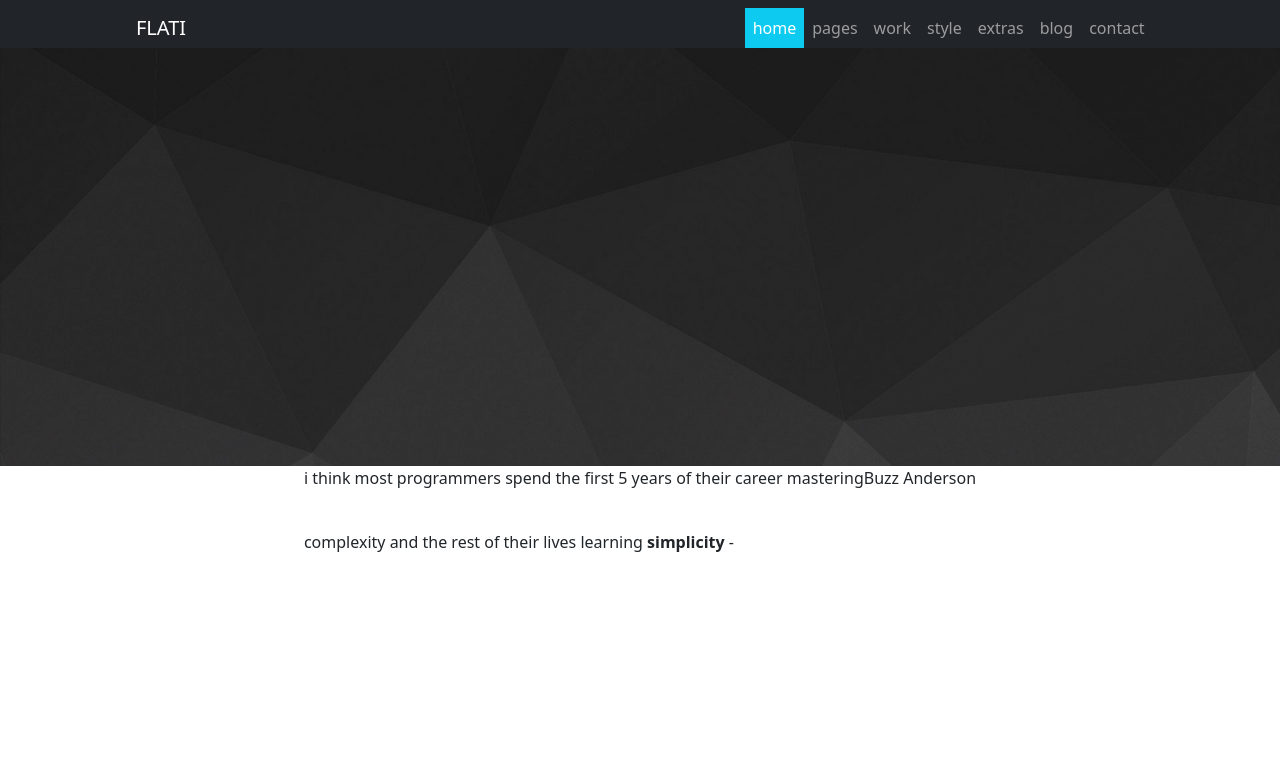
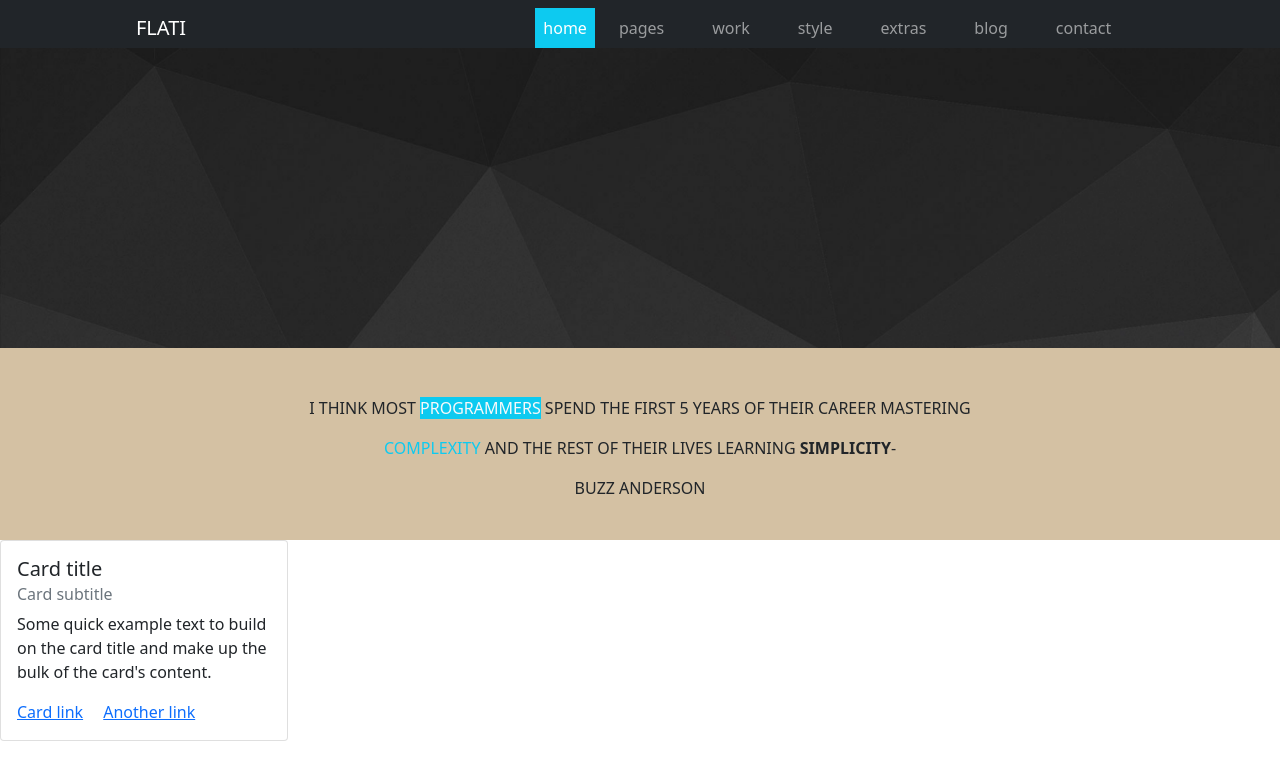
Before and after one commit to d8gaut/flati_bootstrap, a website: page index.html in a window 1280 px wide. Drawn offline with nearby package versions, Linux system fonts and the light colour scheme.

Commit message:
citation

```diff
--- a/index.html
+++ b/index.html
@@ -24,16 +24,16 @@
                         <span class="navbar-toggler-icon"></span>
                     </button>
                 </div>
-                <div class="col-5 d-flex justify-content-around p-0">
+                <div class="col-7 d-flex justify-content-around p-0">
                     <div class="collapse navbar-collapse" id="navbarNavAltMarkup">
                     <div class="navbar-nav d-flex align-items-end">
                         <a class="nav-link active bg-info" href="#">home</a>
-                        <a class="nav-link" href="#">pages</a>
-                        <a class="nav-link" href="#">work</a>
-                        <a class="nav-link" href="#">style</a>
-                        <a class="nav-link" href="#">extras</a>
-                        <a class="nav-link" href="#">blog</a>
-                        <a class="nav-link" href="#">contact</a>
+                        <a class="nav-link mx-3" href="#">pages</a>
+                        <a class="nav-link mx-3" href="#">work</a>
+                        <a class="nav-link mx-3" href="#">style</a>
+                        <a class="nav-link mx-3" href="#">extras</a>
+                        <a class="nav-link mx-3" href="#">blog</a>
+                        <a class="nav-link mx-3" href="#">contact</a>
                     </div>
                     </div>
                 </div>
@@ -41,24 +41,32 @@
         </nav>
 
         <!-- bannière -->
-        <img src="./public/img/bg-header.png" class="img-fluid" alt="bannière">
+        <div class="overflow-hidden d-flex align-items-center" style="height: 300px;">
+            <img src="./public/img/bg-header.png" class="w-100" alt="bannière">
+        </div>
 
         <!-- citation -->
-        <div class="container d-flex justify-content-center">
+        <div class="container-fluid d-flex justify-content-center" id="citation">
             <div class="row">
-                <div class="col">
-                    <p> i think most <span class="program"> programmers</span> spend the first 5 years of their career mastering</p>
-                    <br>
-                    <p> <span class="complexity">complexity</span>  and the rest of their lives learning <strong>simplicity</strong> -</p>
-                </div>
-            </div>
-            <div class="row d-block">
-                <div class="col">
-                    <p> Buzz Anderson </p>
+                <div class="col mt-5 text-uppercase text-center">
+                    <p> i think most <span class="text-light bg-info"> programmers</span> spend the first 5 years of their career mastering</p>
+                    <p> <span class="text-info">complexity</span>  and the rest of their lives learning <strong>simplicity</strong>-</p>
+                    <p class="pb-4"> Buzz Anderson </p>
                 </div>
             </div>
         </div>
 
+        <!-- carte -->
+
+        <div class="card" style="width: 18rem;">
+            <div class="card-body">
+              <h5 class="card-title">Card title</h5>
+              <h6 class="card-subtitle mb-2 text-muted">Card subtitle</h6>
+              <p class="card-text">Some quick example text to build on the card title and make up the bulk of the card's content.</p>
+              <a href="#" class="card-link">Card link</a>
+              <a href="#" class="card-link">Another link</a>
+            </div>
+          </div>
         <!--Script JS & Jquery-->
         <script src="https://code.jquery.com/jquery-3.5.1.slim.min.js" integrity="sha384-DfXdz2htPH0lsSSs5nCTpuj/zy4C+OGpamoFVy38MVBnE+IbbVYUew+OrCXaRkfj" crossorigin="anonymous"></script>
         <script src="https://cdn.jsdelivr.net/npm/popper.js@1.16.1/dist/umd/popper.min.js" integrity="sha384-9/reFTGAW83EW2RDu2S0VKaIzap3H66lZH81PoYlFhbGU+6BZp6G7niu735Sk7lN" crossorigin="anonymous"></script>            <script src="https://cdn.jsdelivr.net/npm/bootstrap@4.5.3/dist/js/bootstrap.min.js" integrity="sha384-w1Q4orYjBQndcko6MimVbzY0tgp4pWB4lZ7lr30WKz0vr/aWKhXdBNmNb5D92v7s" crossorigin="anonymous"></script>
--- a/public/sass/style.sass
+++ b/public/sass/style.sass
@@ -1,10 +1,2 @@
-/*nav*/
-@import "./nav"
-
-/*section*/
-@import "body"
-
-/*footer*/
-@import "footer"
-
-/*----------------------style-------------*/
+#citation
+    #b8b0a1
```
Also changed, not shown: public/css/styl.css (deleted), public/css/style.css, public/sass/_body.sass (deleted), public/sass/_footer.sass (deleted), public/sass/_nav.sass (deleted), 1 other file.
